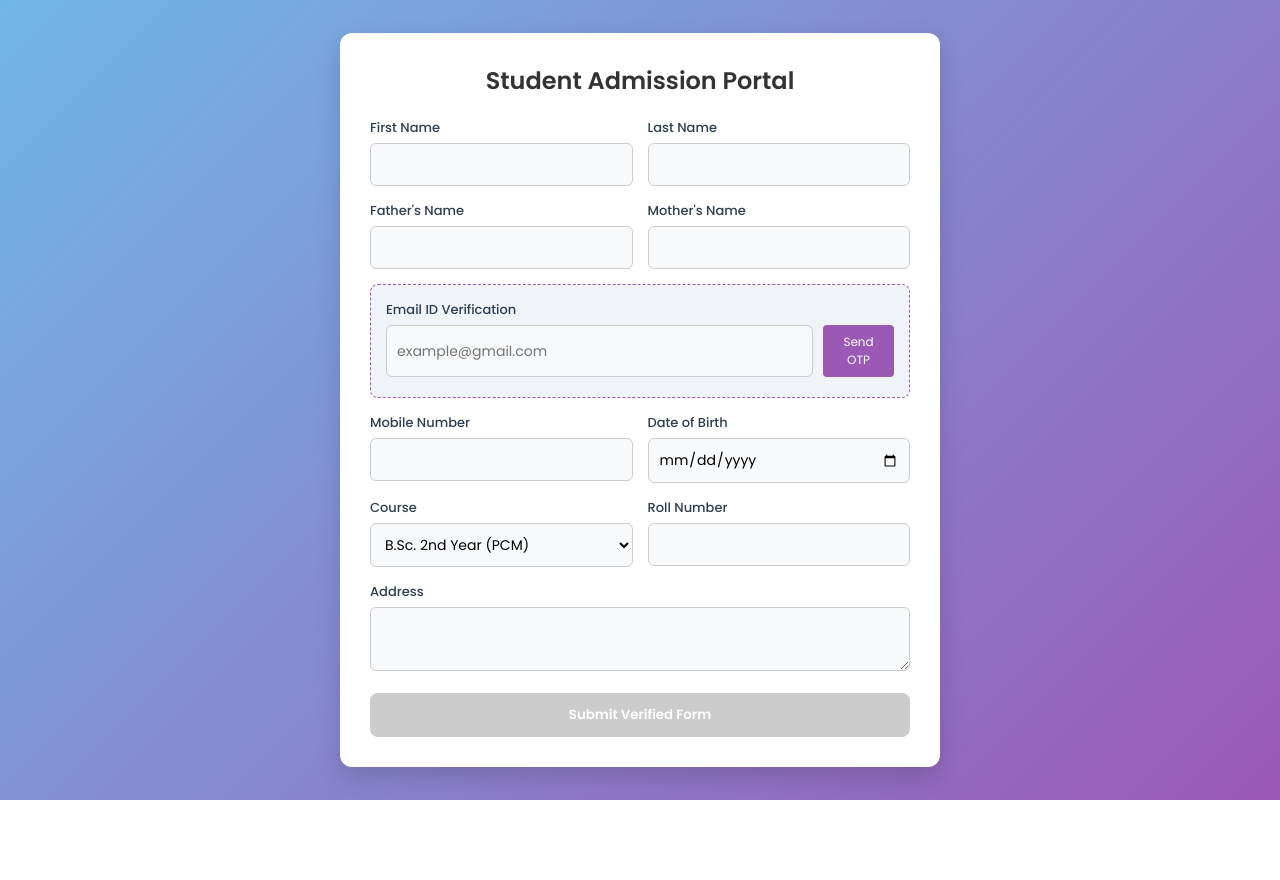
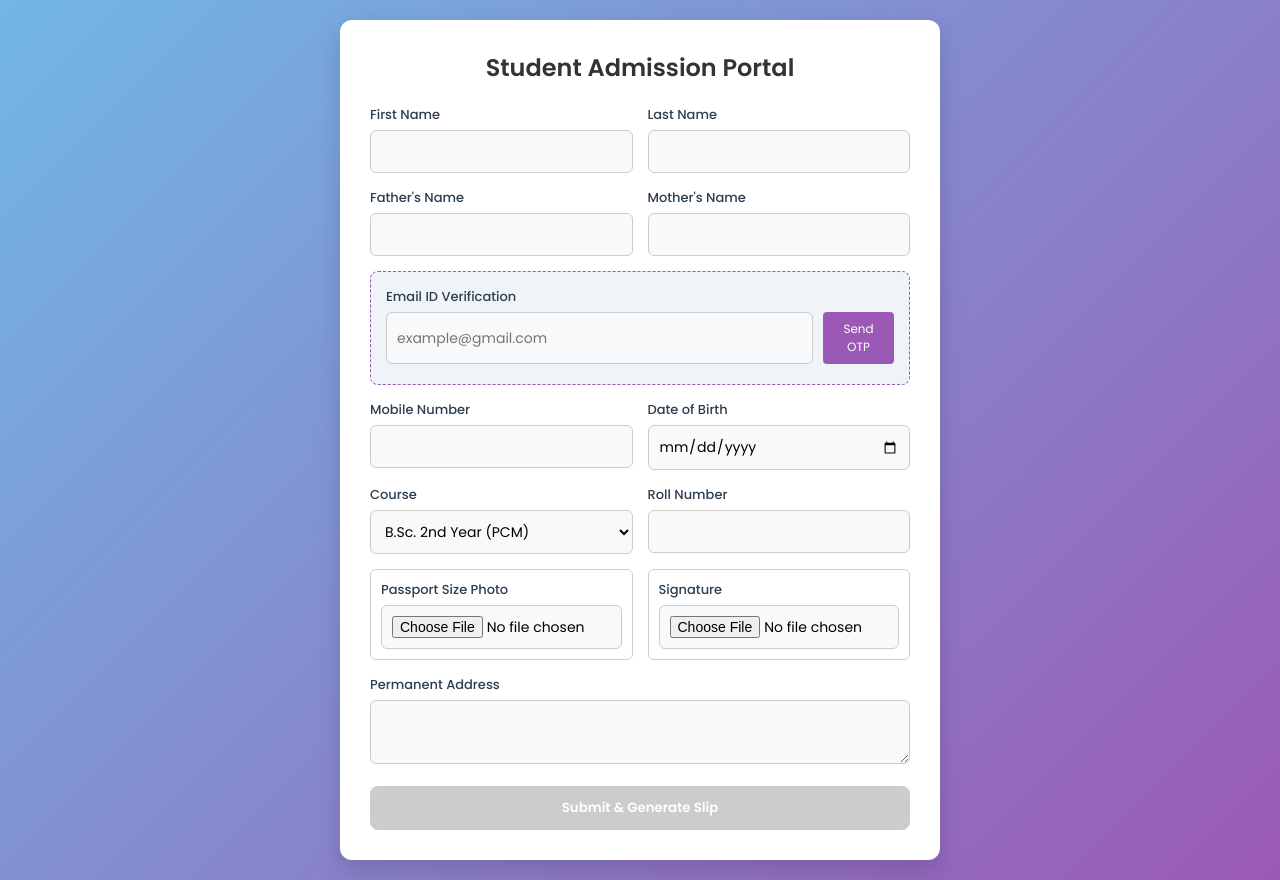
Before and after one commit to ayushtiwari246/student, a Flask app: page / in a window 1280 px wide. Before the commit the page ends 800 px from the top, so only its background shows below. Run offline with Flask 3, Linux system fonts and the light colour scheme.

Commit message:
Update index.html

```diff
--- a/templates/index.html
+++ b/templates/index.html
@@ -19,6 +19,7 @@
         .submit-btn { width: 100%; padding: 12px; background: #28a745; color: #fff; font-weight: 600; border: none; border-radius: 8px; cursor: pointer; transition: 0.3s; }
         .submit-btn:disabled { background: #ccc; cursor: not-allowed; }
         .msg { font-size: 12px; margin-top: 5px; font-weight: bold; }
+        .file-upload-box { border: 1px solid #ccc; padding: 10px; border-radius: 6px; background: #fff; }
         @media (max-width: 500px) { .form-row { flex-direction: column; gap: 0; } }
     </style>
 </head>
@@ -26,7 +27,8 @@
 
 <div class="container">
     <div class="title">Student Admission Portal</div>
-    <form action="/submit" method="POST">
+
+    <form action="/submit" method="POST" enctype="multipart/form-data">
 
         <div class="form-row">
             <div class="form-group" style="flex:1;"><label>First Name</label><input type="text" name="first_name" required></div>
@@ -69,9 +71,20 @@
             <div class="form-group" style="flex:1;"><label>Roll Number</label><input type="text" name="roll_no" required></div>
         </div>
 
-        <div class="form-group"><label>Address</label><textarea name="address" rows="2" required></textarea></div>
+        <div class="form-row">
+            <div class="form-group file-upload-box" style="flex:1;">
+                <label>Passport Size Photo</label>
+                <input type="file" name="photo" accept="image/jpeg, image/png, image/jpg" required>
+            </div>
+            <div class="form-group file-upload-box" style="flex:1;">
+                <label>Signature</label>
+                <input type="file" name="signature" accept="image/jpeg, image/png, image/jpg" required>
+            </div>
+        </div>
 
-        <button type="submit" id="submitBtn" class="submit-btn" disabled>Submit Verified Form</button>
+        <div class="form-group"><label>Permanent Address</label><textarea name="address" rows="2" required></textarea></div>
+
+        <button type="submit" id="submitBtn" class="submit-btn" disabled>Submit & Generate Slip</button>
     </form>
 </div>
 
```
